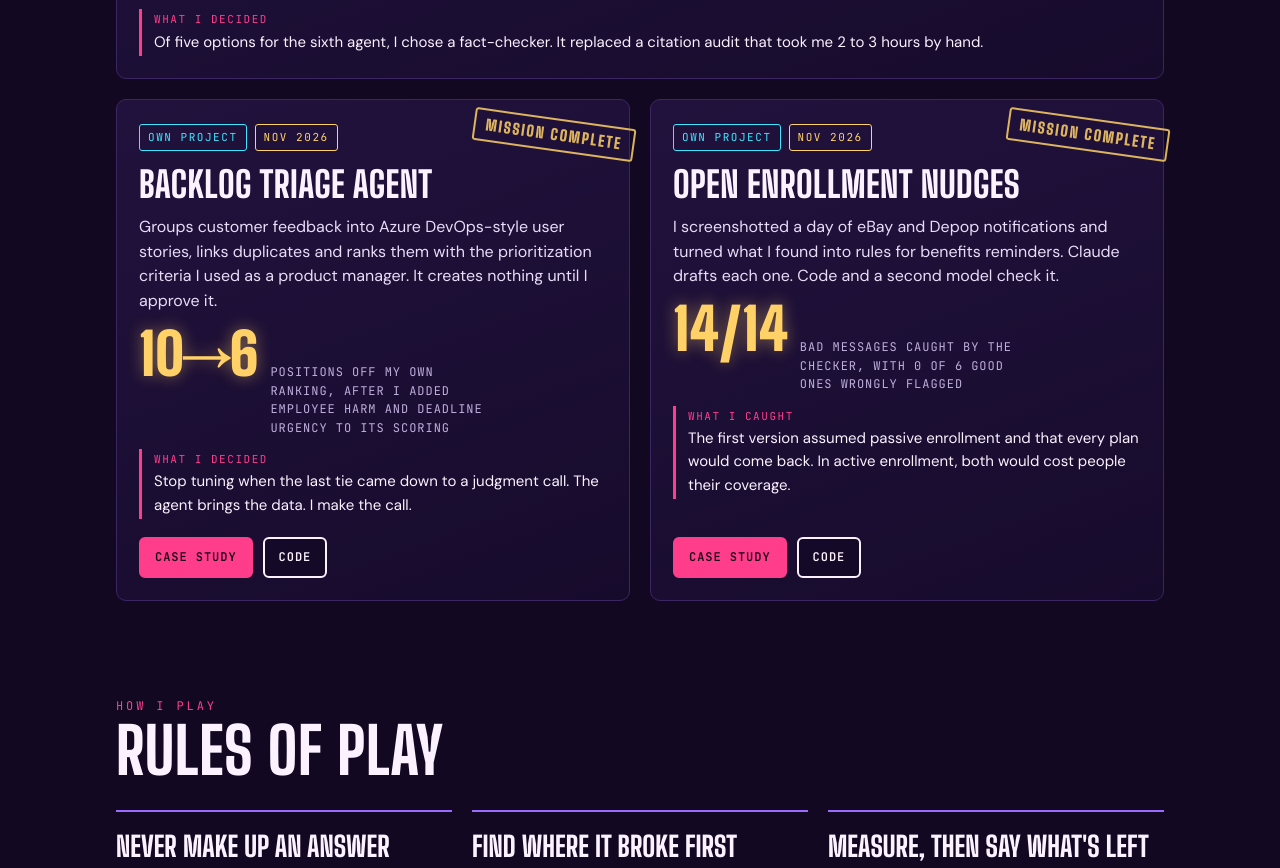
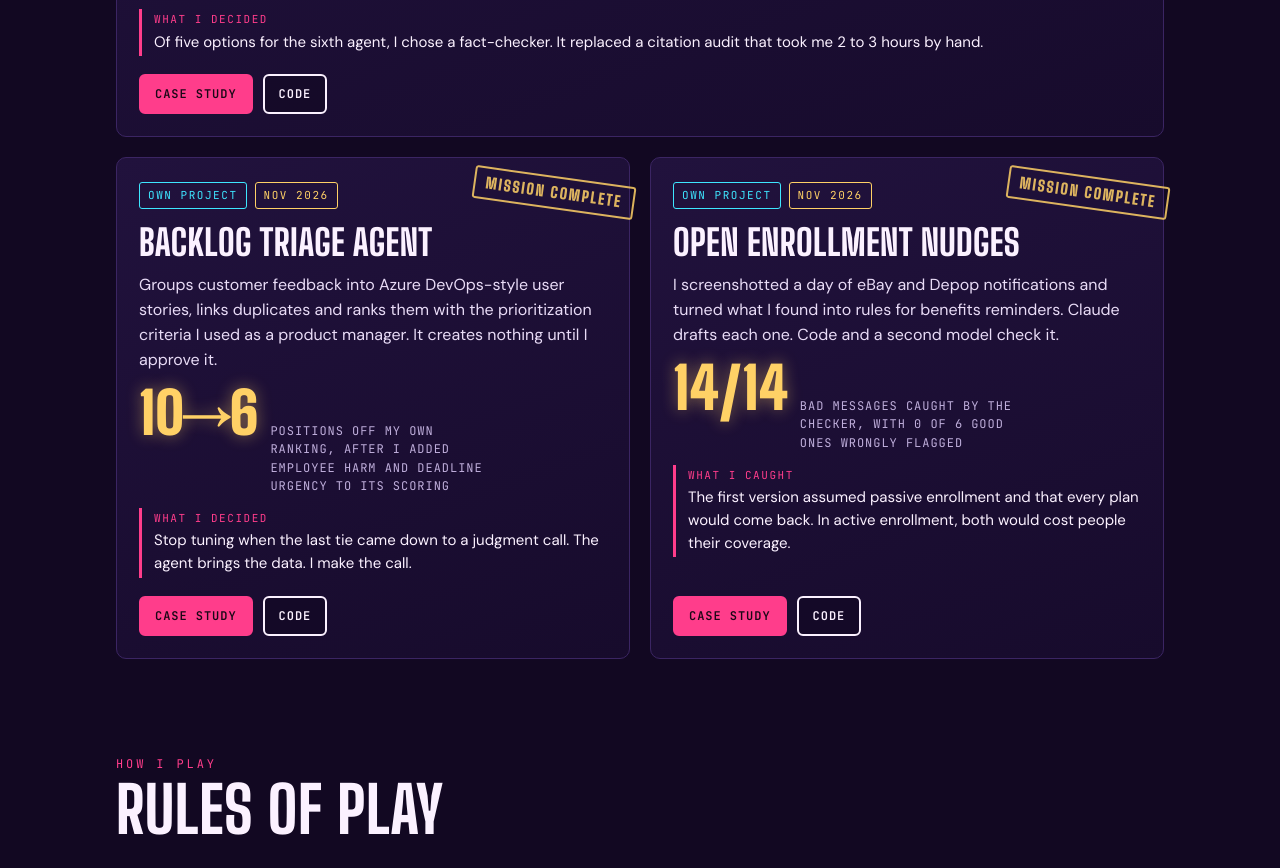
Before and after one commit to miriamfrost-meepmeep/miriamfrost-meepmeep.github.io, a plain HTML site: page index.html in a window 1280 px wide. Shown: the part 3365-4233 px from the top of the page. Drawn offline with Linux system fonts and the light colour scheme.

Commit message:
Add files via upload

```diff
--- a/index.html
+++ b/index.html
@@ -219,6 +219,10 @@ h1{animation:flicker 2.4s ease-out 1}
         <p>Built through Kesha Williams' course: five agents research Chicago affordable housing data, with budget caps, retries and an evaluator that sends weak reports back for revision.</p>
         <div class="score"><b>8</b><span>misattributed or overstated citations flagged across two passes by the sixth agent I designed for the capstone</span></div>
         <div class="decided"><em>What I decided</em>Of five options for the sixth agent, I chose a fact-checker. It replaced a citation audit that took me 2 to 3 hours by hand.</div>
+        <div class="m-links">
+          <a class="btn primary" href="https://github.com/miriamfrost-meepmeep/ai-research-pipeline/blob/main/CASE_STUDY.md" target="_blank" rel="noopener">Case study</a>
+          <a class="btn" href="https://github.com/miriamfrost-meepmeep/ai-research-pipeline" target="_blank" rel="noopener">Code</a>
+        </div>
       </article>
 
       <article class="mission">
```
